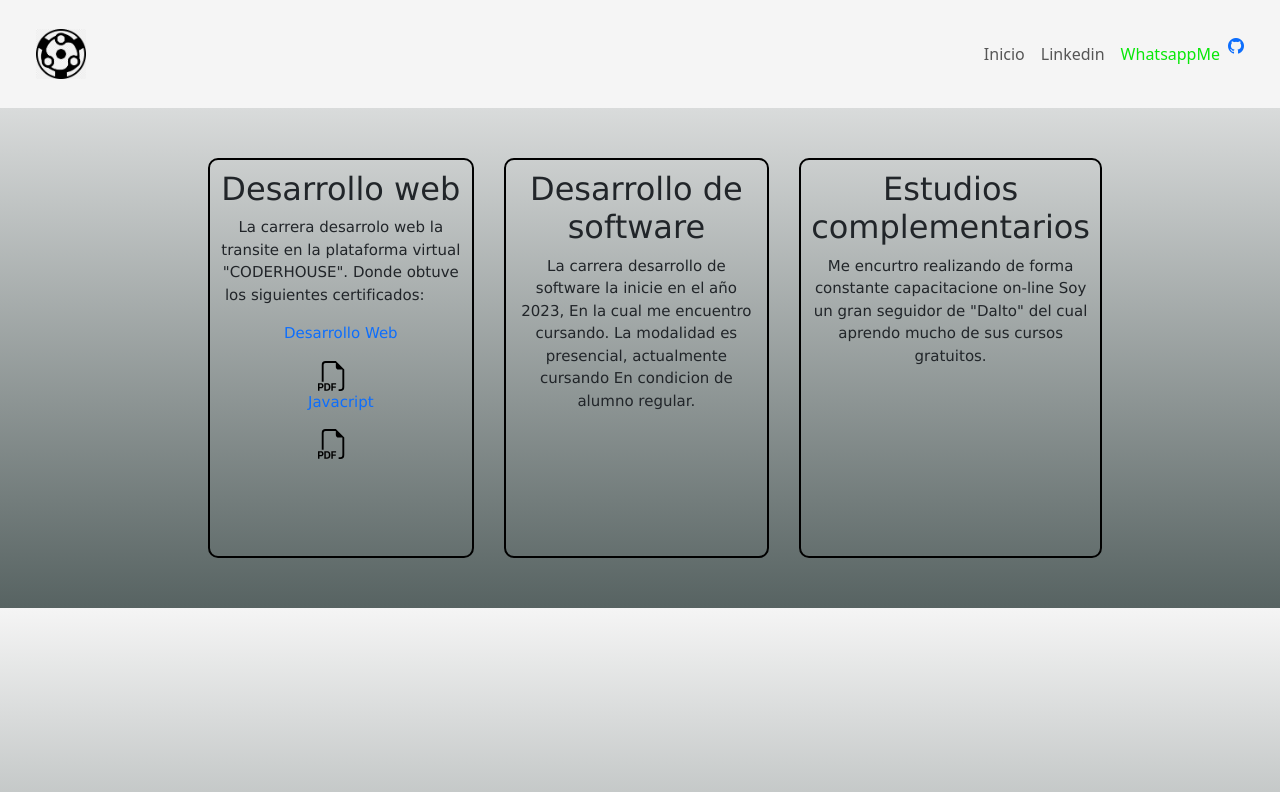
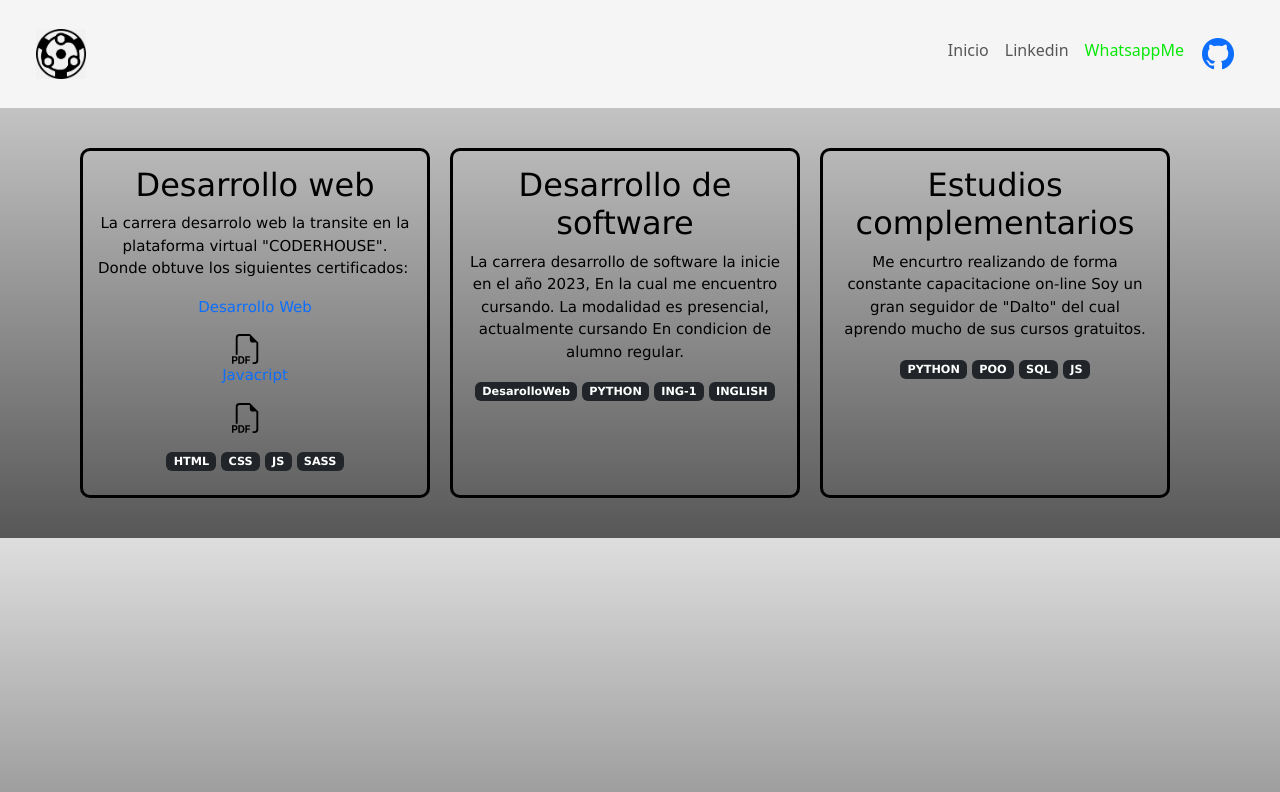
Before and after one commit to MircoLionel/Portafolio, a website: page formacion.html in a window 1280 px wide. Drawn offline with nearby package versions, Linux system fonts and the light colour scheme.

Commit message:
actualizo 6-12

```diff
--- a/Stylo.css
+++ b/Stylo.css
@@ -9,6 +9,10 @@
     align-items:center;
     justify-content: space-between;
 
+}
+.navbar i{
+    font-size: 2rem;
+    padding: 10px;;
 }
 
 
@@ -96,27 +100,52 @@ svg {
     right:20px;
 }
 #grid-formacion{
-    height: 500px;
-    width: 1000px;
-    padding: 50px;
+    padding: auto auto;
+    justify-content: space-evenly;
+
+}
+.form{
+    background-image:linear-gradient(to bottom, rgb(222, 222, 222), rgb(87, 87, 87))
 }
 
-.col{
+.col-12 {
     border: solid black 2px;
     height: 400px;
-    margin-left: 30px;
     border-radius: 10px;
     font-family:'Lucida Sans', 'Lucida Sans Regular', 'Lucida Grande', 'Lucida Sans Unicode', Verdana, sans-serif;
     font-size: 15px;
-    padding: 10px;
+    margin: 10px;
+    width: 350px;
+    justify-content: space-evenly;
+
 }
 .pdfs{
     height: 30px;
     width: 30px;
 }
-.pdfs1{
-    height: 30px;
-    width: 30px;
+
+.Info-clara{
+    color:black;
+    padding: 30px;
+    height: 100%;
+}
+.Info-clara .row div{
+    height: 350px;
+}
+.personal{
+    padding:15px;
+    border: solid black;
+    flex-direction: column;
+    align-items: center;
+    justify-content: space-evenly;
+    transition: all 0.2s ease-in;
+    color: black;
+}
+.personal:hover{
+    color: white;
+    background-color: black;
+    border: 2px solid rgb(18, 237, 237);
+    box-shadow: 2px red;
 }
 
 @media screen and (max-width: 767px) {
--- a/formacion.html
+++ b/formacion.html
@@ -16,7 +16,7 @@
     <link href="https://fonts.googleapis.com/css2?family=Roboto+Slab&family=Vidaloka&display=swap" rel="stylesheet">
 
 </head>
-<body>
+<body class="form">
     <!--narvar-->
     <nav class="navbar navbar-expand-md navbar-light">
         <div class="container-fluid">
@@ -46,14 +46,10 @@
         </div>
       </nav>
     <section class="Info-clara">
-        <div class="conteiner">
 
-        </div>
-
-       </section>
       <div class="container text-center alling-item-center" id="grid-formacion">
         <div class="row">
-          <div class="col">
+          <div class="personal col-12 col-md-4">
            <h2>Desarrollo web</h2>
            <p>La carrera desarrolo web la transite en la plataforma virtual "CODERHOUSE".
             Donde obtuve los siguientes certificados:
@@ -64,17 +60,29 @@
               <img class="pdfs" src="./Svg/filetype-pdf.svg" alt="Descarga certificado javascript">
             </a>
           </p>
+          <span class="badge text-bg-dark">HTML</span>
+          <span class="badge text-bg-dark">CSS</span>
+          <span class="badge text-bg-dark">JS</span>
+          <span class="badge text-bg-dark">SASS</span>
           </div>
-          <div class="col">
+          <div class="personal col-12 col-md-4">
             <h2>Desarrollo de software</h2>
             <p>La carrera desarrollo de software la inicie en el año 2023, En la cual me encuentro cursando.
                 La modalidad es presencial, actualmente cursando En condicion de alumno regular.
             </p>
+            <span class="badge text-bg-dark">DesarolloWeb</span>
+            <span class="badge text-bg-dark">PYTHON</span>
+            <span class="badge text-bg-dark">ING-1</span>
+            <span class="badge text-bg-dark">INGLISH</span>
           </div>
-          <div class="col">
+          <div class="personal col-12 col-md-4">
             <h2>Estudios complementarios</h2><p>Me encurtro realizando de forma constante capacitacione on-line Soy un gran seguidor de "Dalto"
                 del cual aprendo mucho de sus cursos gratuitos.
             </p>
+            <span class="badge text-bg-dark">PYTHON</span>
+            <span class="badge text-bg-dark">POO</span>
+            <span class="badge text-bg-dark">SQL</span>
+            <span class="badge text-bg-dark">JS</span>
           </div>
         </div>
       </div>
```
Also changed, not shown: index.html (+1 -1 lines). Lines whose indentation alone changed are shown as unchanged.
